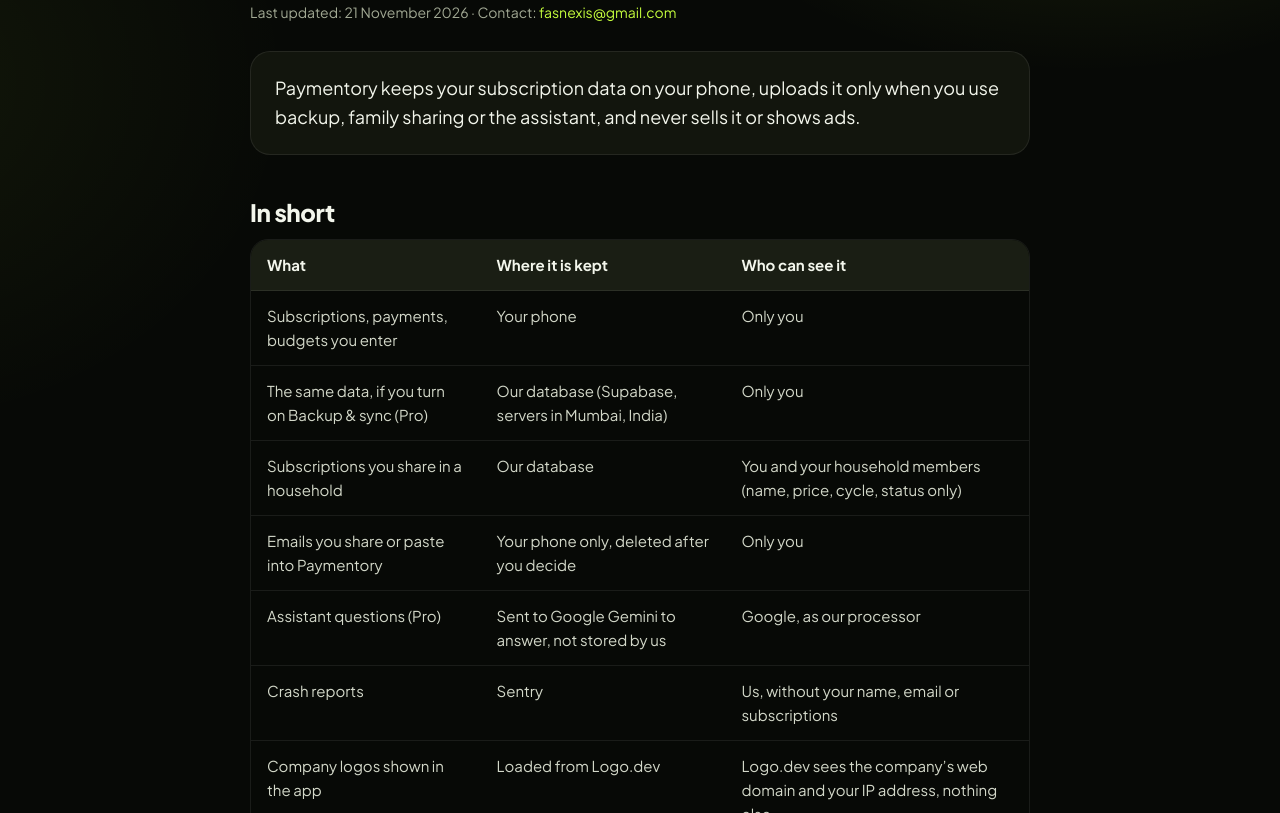
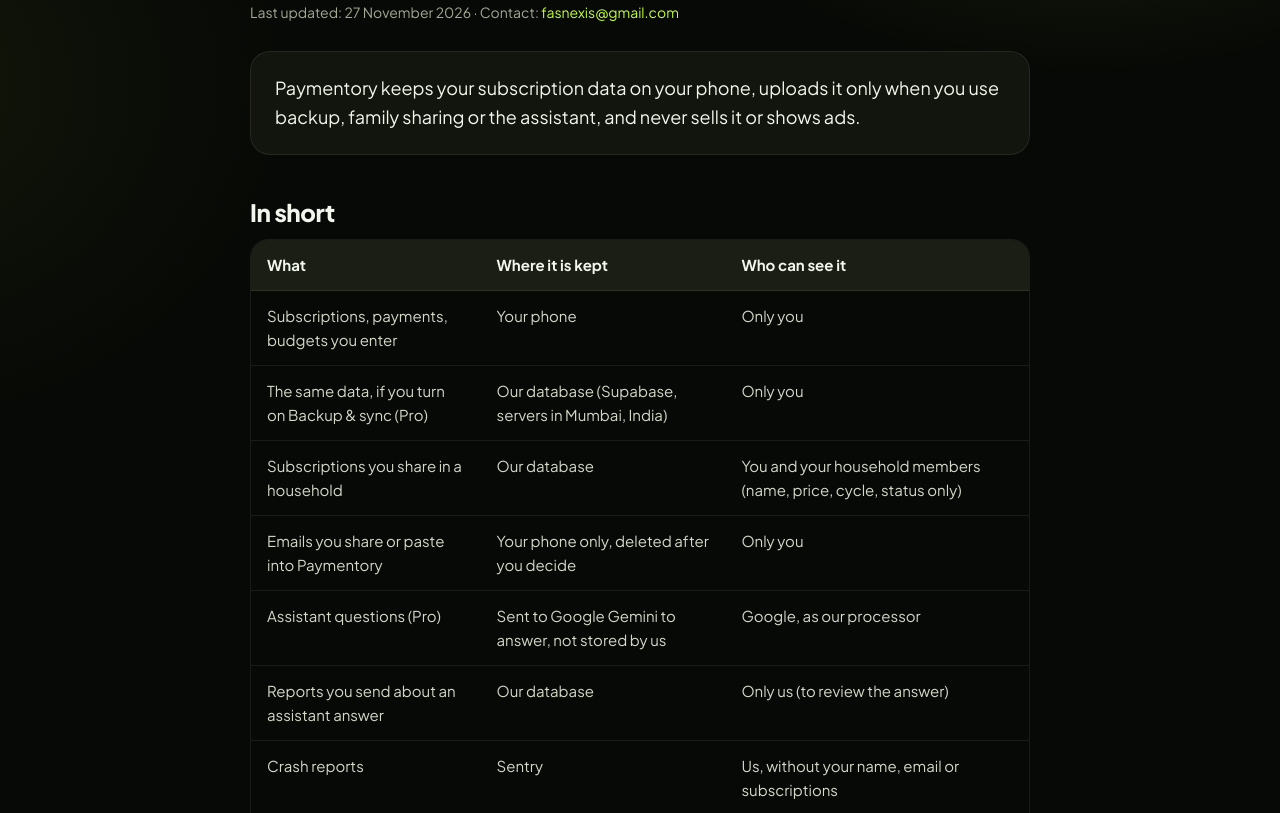
Before and after one commit to paymentory/paymentory.github.io, a plain HTML site: page privacy.html in a window 1280 px wide. Shown: the part 237-1050 px from the top of the page. Drawn offline with Linux system fonts and the light colour scheme.

Commit message:
Add files via upload

```diff
--- a/privacy.html
+++ b/privacy.html
@@ -30,7 +30,7 @@
     <div class="wrap">
       <span class="eyebrow">Legal</span>
       <h1>Privacy Policy</h1>
-      <p class="meta">Last updated: 21 November 2026 · Contact: <a href="mailto:fasnexis@gmail.com">fasnexis@gmail.com</a></p>
+      <p class="meta">Last updated: 27 November 2026 · Contact: <a href="mailto:fasnexis@gmail.com">fasnexis@gmail.com</a></p>
 
       <p class="summary">Paymentory keeps your subscription data on your phone, uploads it only when you use backup, family sharing or the assistant, and never sells it or shows ads.</p>
 
@@ -44,6 +44,7 @@
             <tr><td>Subscriptions you share in a household</td><td>Our database</td><td>You and your household members (name, price, cycle, status only)</td></tr>
             <tr><td>Emails you share or paste into Paymentory</td><td>Your phone only, deleted after you decide</td><td>Only you</td></tr>
             <tr><td>Assistant questions (Pro)</td><td>Sent to Google Gemini to answer, not stored by us</td><td>Google, as our processor</td></tr>
+            <tr><td>Reports you send about an assistant answer</td><td>Our database</td><td>Only us (to review the answer)</td></tr>
             <tr><td>Crash reports</td><td>Sentry</td><td>Us, without your name, email or subscriptions</td></tr>
             <tr><td>Company logos shown in the app</td><td>Loaded from Logo.dev</td><td>Logo.dev sees the company’s web domain and your IP address, nothing else</td></tr>
             <tr><td>Account email and sign-in</td><td>Our database (Supabase Auth)</td><td>Only you</td></tr>
@@ -74,6 +75,7 @@
 
       <h3>6. Assistant (Pro)</h3>
       <p>When you ask the assistant a question, our server sends the question and a <strong>summary</strong> of your subscriptions (names, prices, dates, categories, budgets) to Google’s Gemini API to generate the answer. Notes, payment labels and emails are not included. We record only that a question was asked (for the monthly limit), not its content. Google processes this data under its paid Gemini API terms, which do not allow using it to improve Google’s products. Answers can be wrong; check important figures in the app.</p>
+      <p><strong>Reporting an answer.</strong> You can report any assistant answer from inside the app (tap <strong>Report</strong> under it). The report contains the reason you choose, that answer, the question it answered and any note you add. It is stored in our database so we can review it and improve the assistant; only we can read it, and it is deleted with your account.</p>
 
       <h3>7. Crash reports</h3>
       <p>If the app crashes, a technical report is sent to Sentry, our crash-reporting provider: the error, the app version, device model and operating system. Before sending, the app removes email addresses, account and record ids, tokens and long numbers. Reports contain no subscription data. You can turn crash reports off in <strong>Settings → Privacy</strong>.</p>
```
